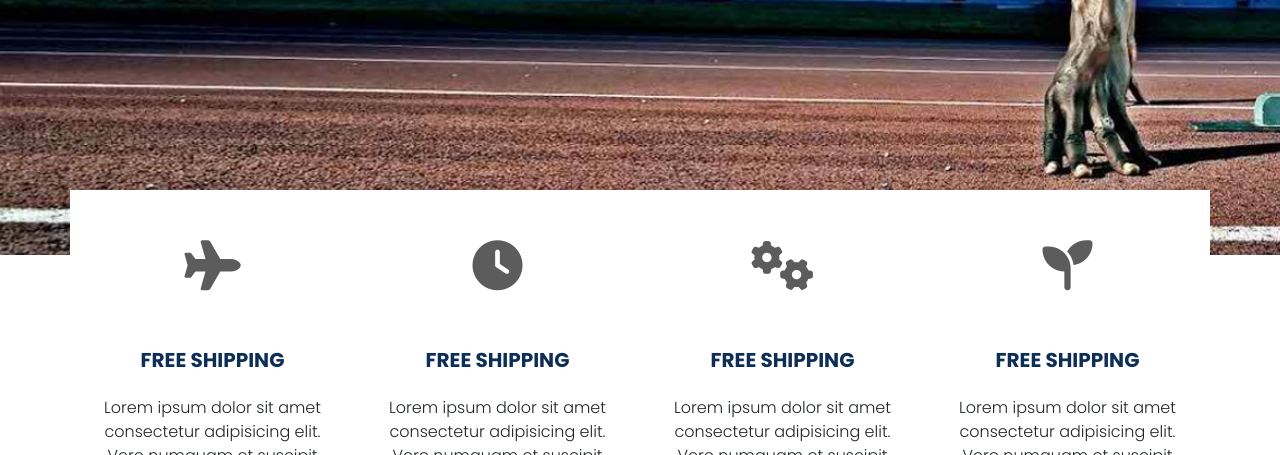
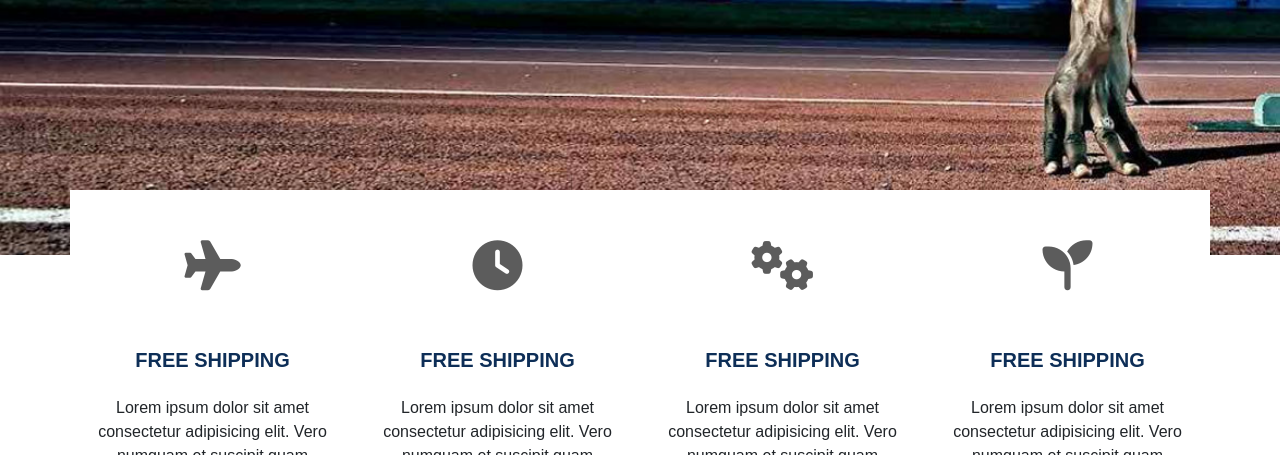
Before and after one commit to Anhcv00/Project_1, a plain HTML site: page index.html in a window 1280 px wide. Shown: the part 645-1100 px from the top of the page. Drawn offline with nearby package versions, Linux system fonts and the light colour scheme; files whose address does not match are found by name.

Commit message:
Font chu

```diff
--- a/css/style.css
+++ b/css/style.css
@@ -4,7 +4,7 @@
   box-sizing: border-box;
 }
 body {
-  font-family: "Poppins", sans-serif;
+  font-family: "Myriad Pro", Myriad, "Liberation Sans", "Nimbus Sans L", "Helvetica Neue", Helvetica, Arial, sans-serif;
 }
 section {
   padding: 10px 0;
```
